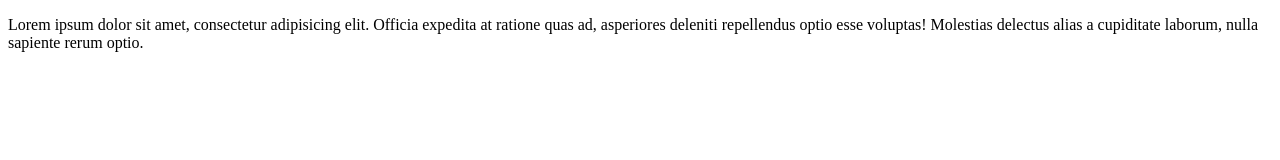
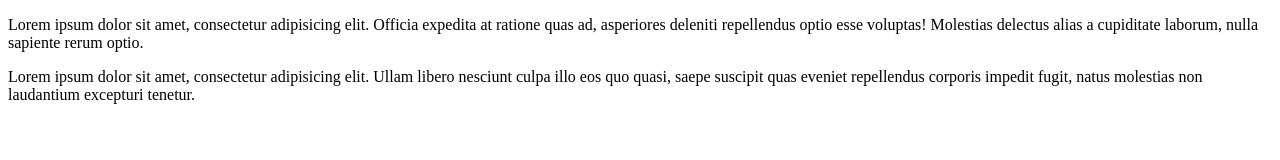
Before and after one commit to annapacek/gitjestgit, a plain HTML site: page index.html in a window 1280 px wide. Drawn offline with Linux system fonts and the light colour scheme.

Commit message:
drugi paragraf

```diff
--- a/index.html
+++ b/index.html
@@ -6,5 +6,6 @@
 </head>
 <body>
     <p>Lorem ipsum dolor sit amet, consectetur adipisicing elit. Officia expedita at ratione quas ad, asperiores deleniti repellendus optio esse voluptas! Molestias delectus alias a cupiditate laborum, nulla sapiente rerum optio.</p>
+    <p>Lorem ipsum dolor sit amet, consectetur adipisicing elit. Ullam libero nesciunt culpa illo eos quo quasi, saepe suscipit quas eveniet repellendus corporis impedit fugit, natus molestias non laudantium excepturi tenetur.</p>
 </body>
 </html>
```
